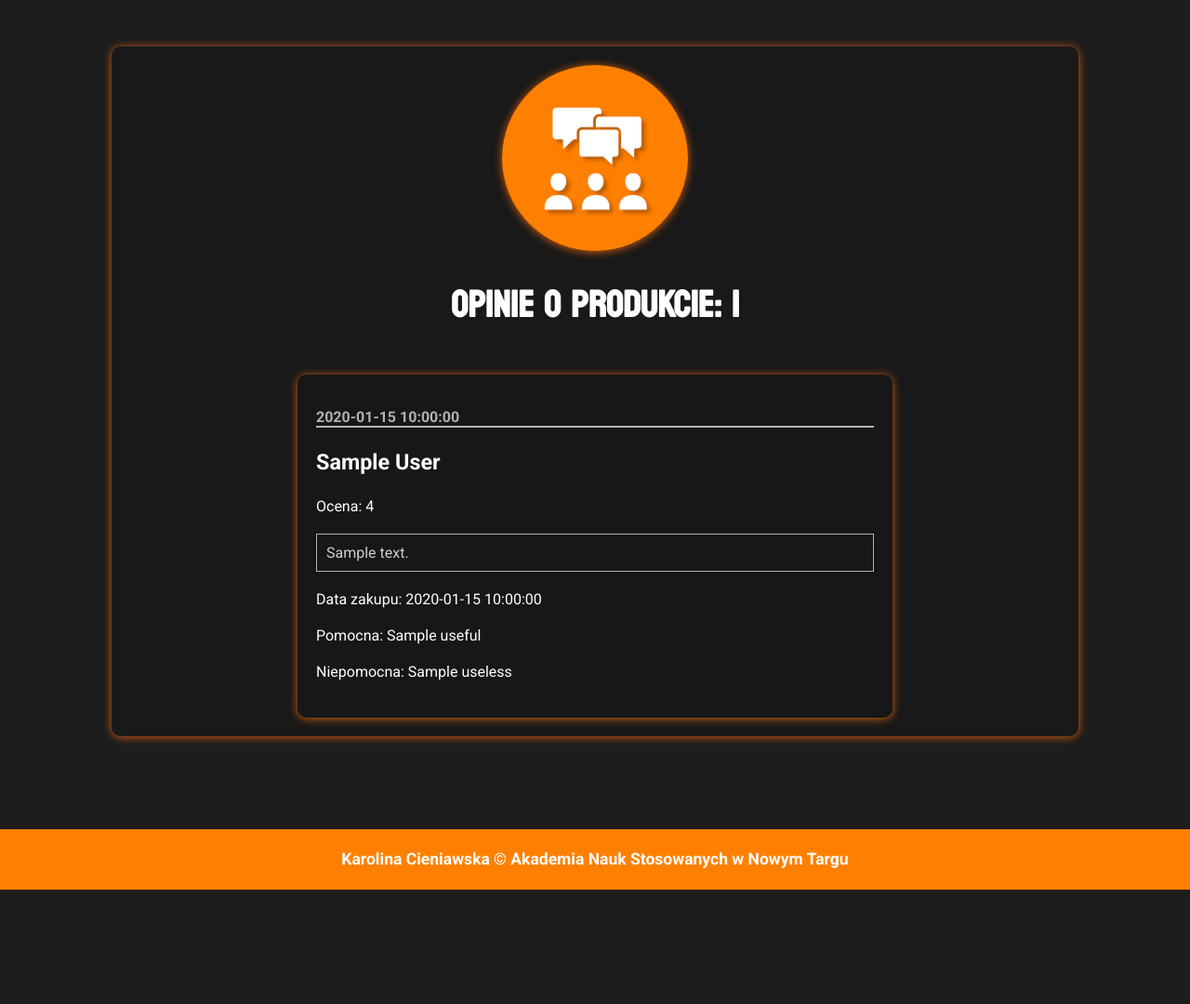
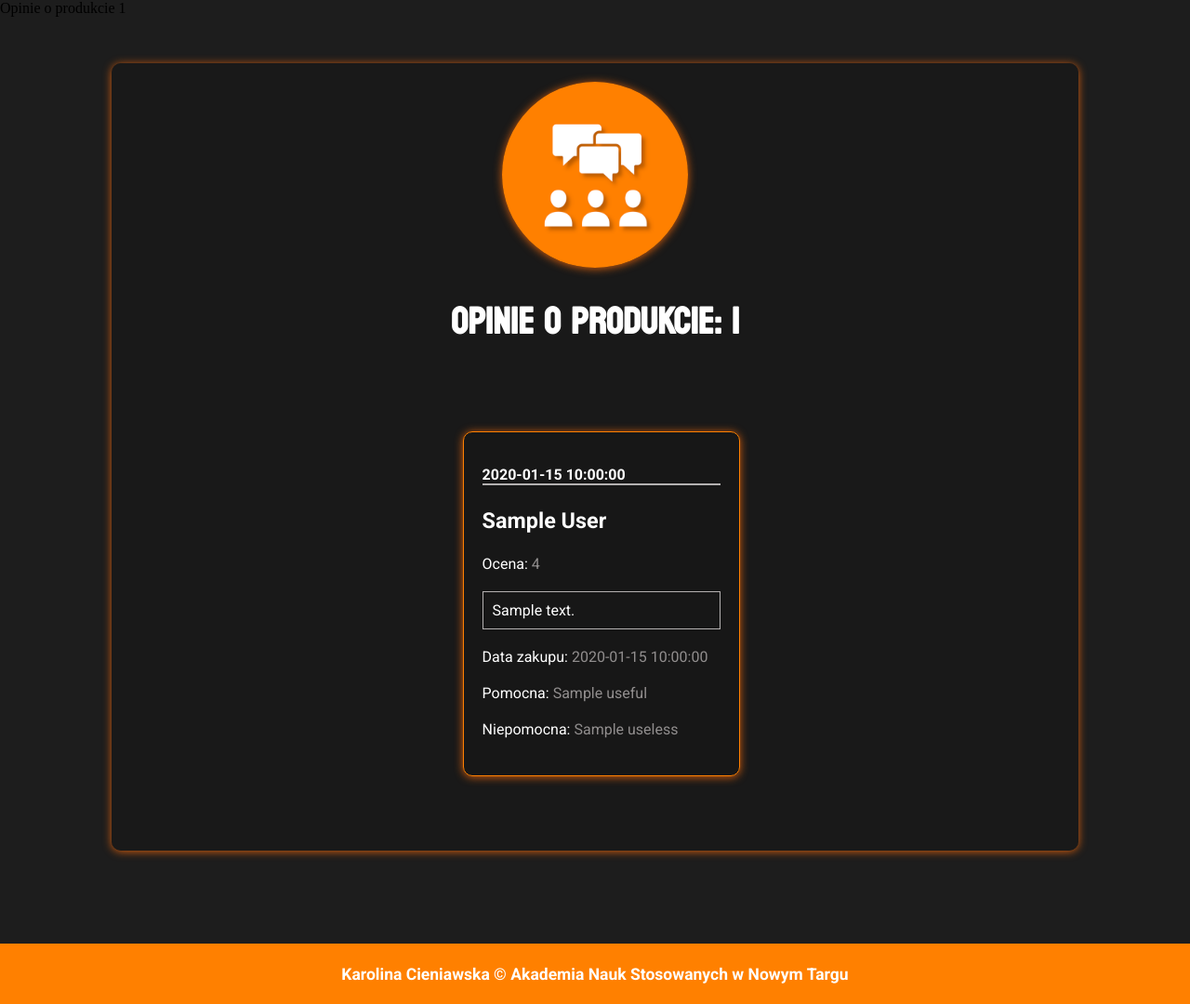
Before and after one commit to kcieniawska/CeneoWebScraper, a Flask app: template app/templates/product.html.jinja in a window 1280 px wide. Shown: the part 142-1222 px from the top of the page at 93% size. Before the commit the page ends 1099 px from the top, so only its background shows below. Run offline with Flask 3, Linux system fonts and the light colour scheme; the template is opened without the code that fills it: most values are stand-ins (such as "Sample title", 1, 10 or a date in 2020); some libraries are stand-ins or nearby versions.

Commit message:
Poprawiono pliki

```diff
--- a/app/static/style.css
+++ b/app/static/style.css
@@ -1,19 +1,19 @@
 body {
-    margin: 0%;
-    padding: 0%;
+    margin: 0;
+    padding: 0;
     background-color: #1d1d1d;
+}
 
-
-}
 header {
     text-align: center;
     background-color: #FF8000;
-    margin-top: 0%;
+    margin-top: 0;
     padding: 10px;
     font-family: Staatliches;
     color: #fff;
-    box-shadow: 1px 1px #FF8000 ;
-    letter-spacing: 5px;}
+    box-shadow: 1px 1px #FF8000;
+    letter-spacing: 5px;
+}
 
 nav ul {
     list-style-type: none;
@@ -39,18 +39,16 @@ nav ul li a {
 nav ul li a:hover {
     color: #a35405;
 }
-#profile
-{
+
+#profile {
     width: 100%;
     max-width: 600px;
-  width: 100%;
     background-color: rgba(24, 24, 24, 0.7);
     padding: 20px;
     border-radius: 10px;
     text-align: left;
     margin: 0 auto;
-  box-shadow: 0px 1px 10px  #d55e0e;
-
+    box-shadow: 0px 1px 10px #d55e0e;
 }
 
 #profile h1 {
@@ -69,7 +67,6 @@ nav ul li a:hover {
     display: flex;
     justify-content: space-between;
     margin-bottom: 20px;
-
 }
 
 #contact div {
@@ -81,73 +78,70 @@ nav ul li a:hover {
     text-decoration: none;
     margin: 0 10px;
 }
+
 img.profile {
     border-radius: 50%;
     width: 200px;
     height: 200px;
     display: block;
     margin: 0 auto;
-    box-shadow: 0px 1px 10px  #d55e0e;
+    box-shadow: 0px 1px 10px #d55e0e;
 }
 
 ul.qua {
-    font-family: roboto;
+    font-family: Roboto;
     color: #fff;
     font-size: 16px;
 }
+
 p.qua {
     font-weight: bold;
     color: #655f5f;
-   margin: 10;
+    margin: 10px;
     padding: 0;
 }
-/* Stylowanie całej tabeli */
+
 table {
     width: 100%;
     border-collapse: collapse;
     margin-top: 10px;
-    font-family: roboto;
+    font-family: Roboto;
     font-size: 15px;
 }
 
-/* Stylowanie nagłówków tabeli */
 th {
     background-color: #FF8000;
     text-align: center;
     padding: 5px;
-    border: 1px solid #FF8000
+    border: 1px solid #FF8000;
 }
 
-/* Stylowanie komórek tabeli */
 td {
     border: 1px solid #737373;
     padding: 5px;
     color: #fff;
-}
-
-/* Dodanie cienia do komórek */
-td {
     box-shadow: 0 4px 8px rgba(0, 0, 0, 0.1);
 }
 
 p.contact {
     font-weight: bold;
+}
 
-}
 .link {
     text-decoration: none;
     color: #FF8000;
     margin: 0;
     list-style-type: none;
-    font-family: roboto;
+    font-family: Roboto;
     font-size: 15px;
 }
+
 a:hover {
     color: #d55e0e;
     border-bottom: #642b05 3px solid;
 }
 
-footer{
+footer {
     text-align: center;
     background-color: #FF8000;
     margin-top: 100px;
@@ -158,6 +152,7 @@ footer{
     box-shadow: 1px 1px #FF8000;
     margin-bottom: 0;
 }
+
 h2 {
     text-align: center;
     color: #fff;
@@ -174,8 +169,7 @@ h2 {
     max-width: 500px;
     text-align: center;
     box-sizing: border-box;
-    margin: 50px;
-
+    margin: 50px auto;
 }
 
 form {
@@ -196,7 +190,7 @@ label {
 input[type="text"] {
     padding: 10px;
     margin-bottom: 20px;
-    border: 2px solid#FF8000;
+    border: 2px solid #FF8000;
     border-radius: 5px;
     width: 60%;
     box-sizing: border-box;
@@ -222,28 +216,81 @@ p.div {
     color: #fff;
     font-size: 20px;
     padding: 50px;
-    font-family: roboto;
+    font-family: Roboto;
     text-align: center;
 }
-.error-box
-{
+
+.error-box {
     border: #D10000 solid 2px;
     padding: 25px;
     margin: 20px;
     width: 300px;
     box-shadow: 0 0 10px #000;
-
 }
 
-.error  {
+.error {
     border-right: #D10000 solid 2px;
     margin-right: 5px;
-    margin-left: 0px;
+    margin-left: 0;
     padding-right: 5px;
     font-size: 20px;
 }
+
 .error-message {
     font-family: Staatliches;
     color: #fff;
     font-size: 18px;
 }
+
+p.products {
+    font-weight: bold;
+}
+
+ul.products {
+    color: #fff;
+    list-style-type: none;
+    font-family: Roboto;
+    font-size: 15px;
+}
+
+span.products {
+    color: #918e8e;
+    font-weight: normal;
+}
+
+p.content {
+    border: 1px solid #B4B1B1;
+    color: #D3CDCD;
+    text-align: justify;
+    padding: 10px;
+}
+
+p.date {
+    border-width: 2px;
+    border-bottom: 2px solid #B4B1B1;
+    color: #B4B1B1;
+    font-weight: bold;
+}
+
+h3.author {
+    font-family: Roboto;
+    color: #fff;
+}
+
+#product {
+    padding: 20px;
+    margin: 0 auto;
+    display: flex;
+    flex-direction: column;
+    align-items: center;
+}
+
+.opinion {
+    width: 90%;
+    margin: 20px 0;
+    padding: 20px;
+    border: 1px solid #FF8000;
+    border-radius: 10px;
+    background-color: rgba(24, 24, 24, 0.7);
+    box-shadow: 0px 1px 10px #d55e0e;
+}
--- a/app/templates/base.html.jinja
+++ b/app/templates/base.html.jinja
@@ -24,7 +24,7 @@
                     </li>
                     <li>
 
-                            <a href="{{ url_for('list') }}">LISTA PRODUKTÓW</a>
+                            <a href="{{ url_for('products') }}">LISTA PRODUKTÓW</a>
 
                     </li>
                     <li>
--- a/app/templates/product.html.jinja
+++ b/app/templates/product.html.jinja
@@ -1,30 +1,32 @@
 {% extends "base.html.jinja" %}
 {% block title %}
+Opinie o produkcie {{ product_id }}
 {% endblock title %}
 {% block content %}
 <section style="text-align: center; font-size: 20px; margin-top: 50px;">
     <div id="profile" style="max-width: 1000px;">
-              <img class="profile" src="{{ url_for('static', filename='opinion.png') }}" >
+        <img class="profile" src="{{ url_for('static', filename='opinion.png') }}">
         <h2>Opinie o produkcie: {{ product_id }}</h2>
-<section style="text-align: center; font-size: 20px; margin-top: 50px;">
     <div id="product">
-                <ul id="profile" style="color: #fff; font-family: Roboto; list-style-type: none;>
+        <ul style="color: #fff; font-family: Roboto; list-style-type: none; padding: 0;">
             {% for opinion in product %}
-                    <div id="profile" class="opinion">
-                            <p style="border-width: 2px; border-bottom: 2px solid #B4B1B1; color: #B4B1B1; font-weight: bold;"> {{ opinion.post_date }}</p>
-                            <h3 style="font-family: roboto; color: #fff;">{{ opinion.author }}</h3>
-                            <p>Ocena: {{ opinion.stars }}</p>
-                            <p style=" padding: 10px; border: 1px solid #B4B1B1; color: #D3CDCD; text-align: justify;">{{ opinion.content }}</p>
-                            <p>Data zakupu: {{ opinion.purchase_date }}</p>
-                            <p>Pomocna: {{ opinion.useful }}</p>
-                            <p>Niepomocna: {{ opinion.useless }}</p>
+                <li class="opinion">
+                    <p class="date">{{ opinion.post_date }}</p>
+                    <h3 class="author">{{ opinion.author }}</h3>
+                    <p>Ocena: <span class="products">{{ opinion.stars }}</span></p>
+                    <p class="content">{{ opinion.content }}</p>
+                    <p>Data zakupu: <span class="products">{{ opinion.purchase_date }}</span></p>
+                    <p>Pomocna: <span class="products">{{ opinion.useful }}</span></p>
+                    <p>Niepomocna: <span class="products">{{ opinion.useless }}</span></p>
                     {% if opinion.pros %}
-                            <p>Plusy: {{ ', '.join(opinion.pros) }}</p>
+                        <p>Plusy: <span class="products">{{ ', '.join(opinion.pros) }}</span></p>
                     {% endif %}
                     {% if opinion.cons %}
-                            <p>Minusy: {{ ', '.join(opinion.cons) }}</p>
+                        <p>Minusy: <span class="products">{{ ', '.join(opinion.cons) }}</span></p>
                     {% endif %}
+                </li>
+            {% endfor %}
+        </ul>
     </div>
-            {% endfor %}
 </section>
 {% endblock content %}
```
Also changed, not shown: app/routes.py (+62 -18 lines), app/templates/list.html.jinja (deleted, +0 -14 lines), app/templates/products.html.jinja (+47 -0 lines). Lines whose indentation alone changed are shown as unchanged.
